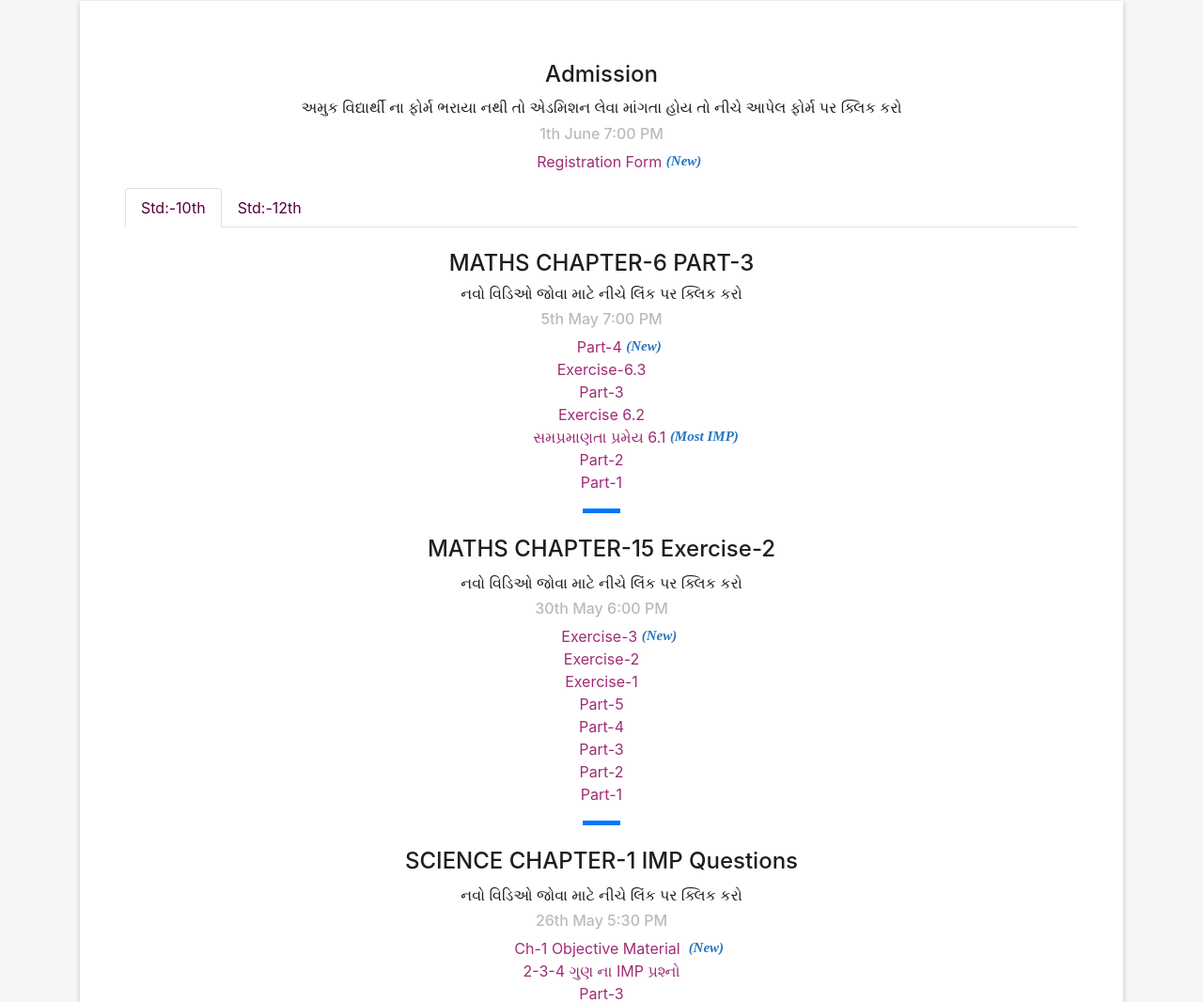
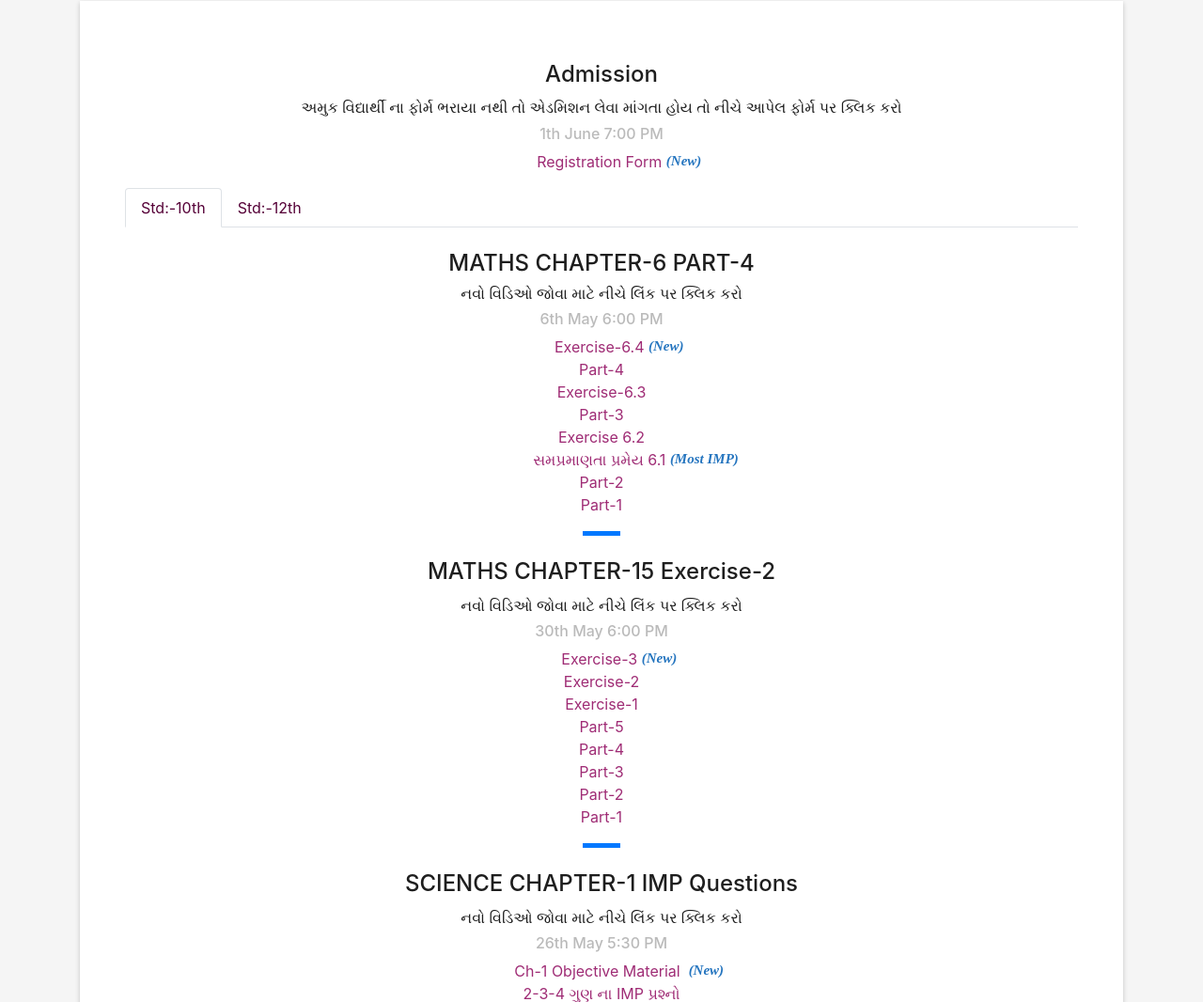
Before and after one commit to Atmiya-Group-of-Education/Atmiya-Group-of-Education.github.io, a plain HTML site: page index.html in a window 1280 px wide. Shown: the part 958-2024 px from the top of the page at 94% size. Drawn offline with nearby package versions, Linux system fonts and the light colour scheme; files whose address does not match are found by name.

Commit message:
6 maths stat

```diff
--- a/index.html
+++ b/index.html
@@ -105,11 +105,12 @@
             </ul>
             <div class="tab-content">
               <div id="tab10" class="tab-pane active"><br>
-                <h4>MATHS CHAPTER-6 PART-3</h4>
+                <h4>MATHS CHAPTER-6 PART-4</h4>
                 <h6>નવો વિડિઓ જોવા માટે નીચે લિંક પર ક્લિક કરો</h6>
-                <h6 style="opacity: 0.3;">5th May 7:00 PM</h6>
+                <h6 style="opacity: 0.3;">6th May 6:00 PM</h6>
                 <ul class="list-unstyled">
-                  <li><a style="color: #9F2C75" href="https://drive.google.com/file/d/1FskB01uEJMlEF9qals3NIdTtvYTDLBpG/view?usp=sharing" class="card-link">Part-4&nbsp<span class="awesome"> (New)</span></a></li>
+                  <li><a style="color: #9F2C75" href="https://drive.google.com/file/d/1B3IYUJENqvyR6sUxNWIxVguy23oqr9_3/view?usp=drivesdk" class="card-link">Exercise-6.4&nbsp<span class="awesome"> (New)</span></a></li>
+                  <li><a style="color: #9F2C75" href="https://drive.google.com/file/d/1FskB01uEJMlEF9qals3NIdTtvYTDLBpG/view?usp=sharing" class="card-link">Part-4</a></li>
                   <li><a style="color: #9F2C75" href="https://drive.google.com/file/d/19GViBTvp0jf1wV2GF2PGmAnQ-lTFeeJG/view?usp=drivesdk" class="card-link">Exercise-6.3</a></li>
                   <li><a style="color: #9F2C75" href="https://drive.google.com/open?id=14D4Xv3aahcwjAHPJQqpPUzwvkeLd0WSM" class="card-link">Part-3</a></li>
                   <li><a style="color: #9F2C75" href="https://drive.google.com/file/d/12dQXJcybqC9K0KhJIjRzJ4aR89xKAq54/view?usp=drivesdk" class="card-link">Exercise 6.2</a></li>
@@ -147,10 +148,11 @@
               <div id="tab12" class="tab-pane fade"><br>
                 <h4 class="card-title">STAT CHAPTER-1</h4>
                 <h6>નવો વિડિઓ જોવા માટે નીચે લિંક પર ક્લિક કરો</h6>
-                <h6 style="opacity: 0.3;">5th May 7:00 PM</h6>
+                <h6 style="opacity: 0.3;">6th May 6:00 PM</h6>
                 <ul class="list-unstyled">
 
-                  <li><a style="color: #9F2C75" href="https://drive.google.com/file/d/1V7u9o3hyhsdBGqeHCVreSekDZvict44n/view?usp=sharing" class="card-link">Part-3&nbsp<span class="awesome"> (New)</span></a></li>
+                  <li><a style="color: #9F2C75" href="https://drive.google.com/file/d/1W1UGvyjqUB4ORfTlyR2QMd06iA7Y1Fkl/view?usp=sharing" class="card-link">Part-4&nbsp<span class="awesome"> (New)</span></a></li>
+                  <li><a style="color: #9F2C75" href="https://drive.google.com/file/d/1V7u9o3hyhsdBGqeHCVreSekDZvict44n/view?usp=sharing" class="card-link">Part-3</a></li>
                   <li><a style="color: #9F2C75" href="https://drive.google.com/open?id=1ZTMTeR9nVp6aB4dvuLJxYD6QsC156E2d" class="card-link">Part-2</a></li>
                   <li><a style="color: #9F2C75" href="https://drive.google.com/open?id=1tUwsYX-hwXubG75_kvtCNNHR170NWcjz" class="card-link">Part-1</a></li>
                 </ul>
```
